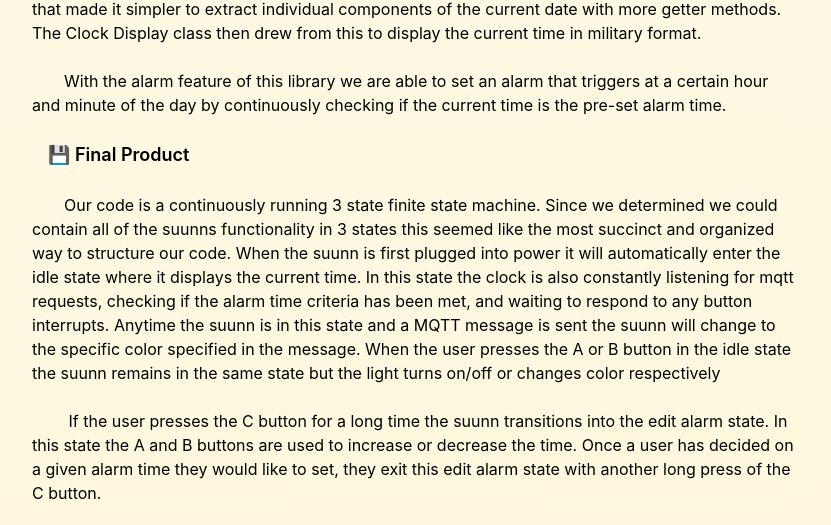
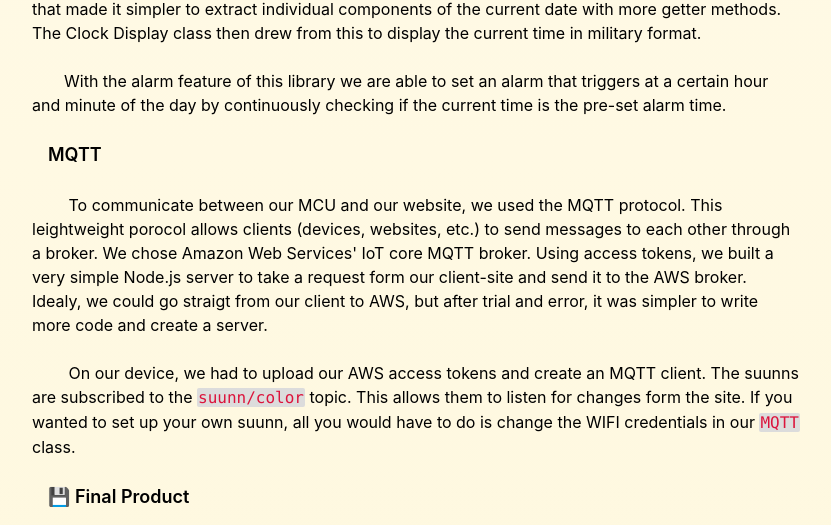
Before and after one commit to jiito/suunn-site, a Next.js app: page /report in a window 1280 px wide. Shown: the part 3555-4080 px from the top of the page, without its empty margins (224-1055 px from the left). Built offline with nearby package versions, Linux system fonts and the light colour scheme.

Commit message:
mqtt section

```diff
--- a/src/pages/report/index.tsx
+++ b/src/pages/report/index.tsx
@@ -210,6 +210,23 @@
           to set an alarm that triggers at a certain hour and minute of the day
           by continuously checking if the current time is the pre-set alarm
           time.
+        </p>
+        <h4 className="self-start pl-4 my-2 text-lg font-semibold">MQTT</h4>
+        <p className="self-start py-4">
+          &emsp;&emsp; To communicate between our MCU and our website, we used
+          the MQTT protocol. This leightweight porocol allows clients (devices,
+          websites, etc.) to send messages to each other through a broker. We
+          chose Amazon Web Services&apos; IoT core MQTT broker. Using access
+          tokens, we built a very simple Node.js server to take a request form
+          our client-site and send it to the AWS broker. Idealy, we could go
+          straigt from our client to AWS, but after trial and error, it was
+          simpler to write more code and create a server. <br />
+          <br /> &emsp;&emsp; On our device, we had to upload our AWS access
+          tokens and create an MQTT client. The suunns are subscribed to the{' '}
+          <code>suunn/color</code> topic. This allows them to listen for changes
+          form the site. If you wanted to set up your own suunn, all you would
+          have to do is change the WIFI credentials in our <code>MQTT</code>{' '}
+          class.
         </p>
         <h4 className="self-start pl-4 my-2 text-lg font-semibold">
           💾 Final Product
```
